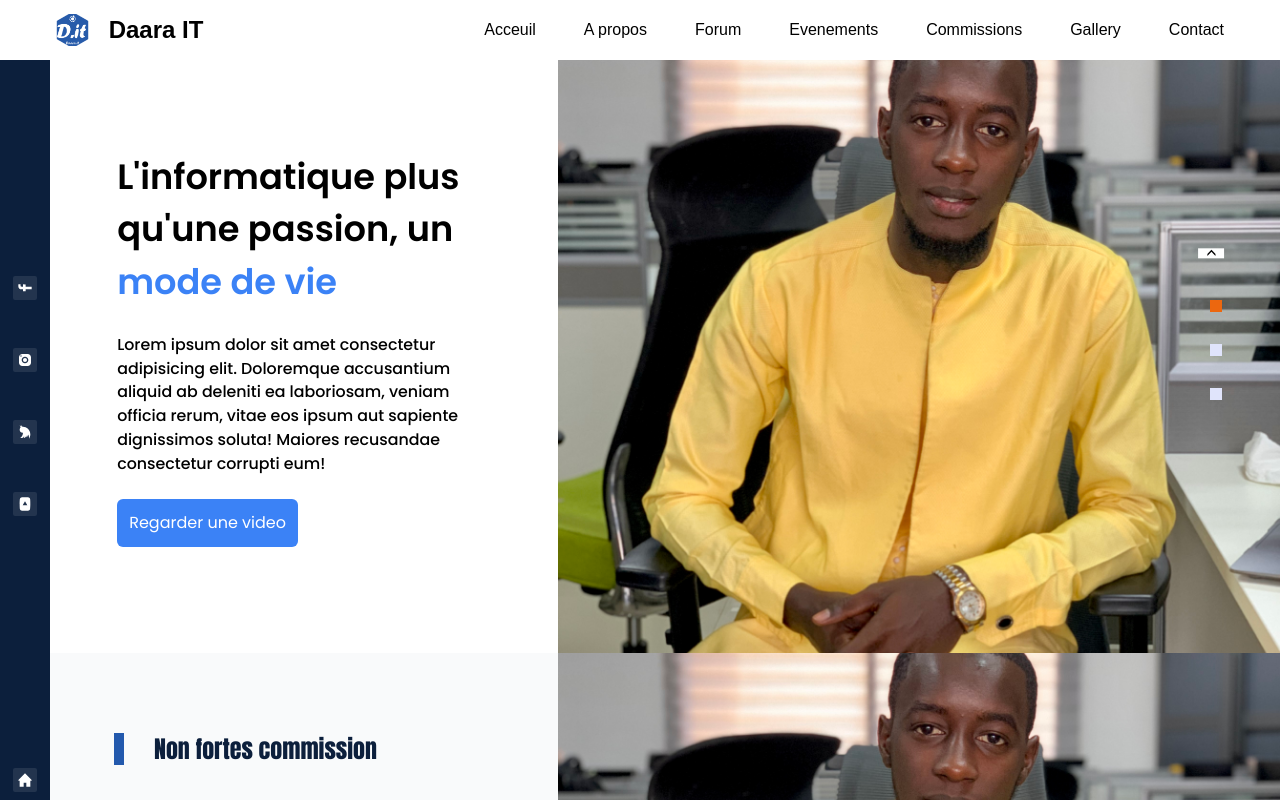
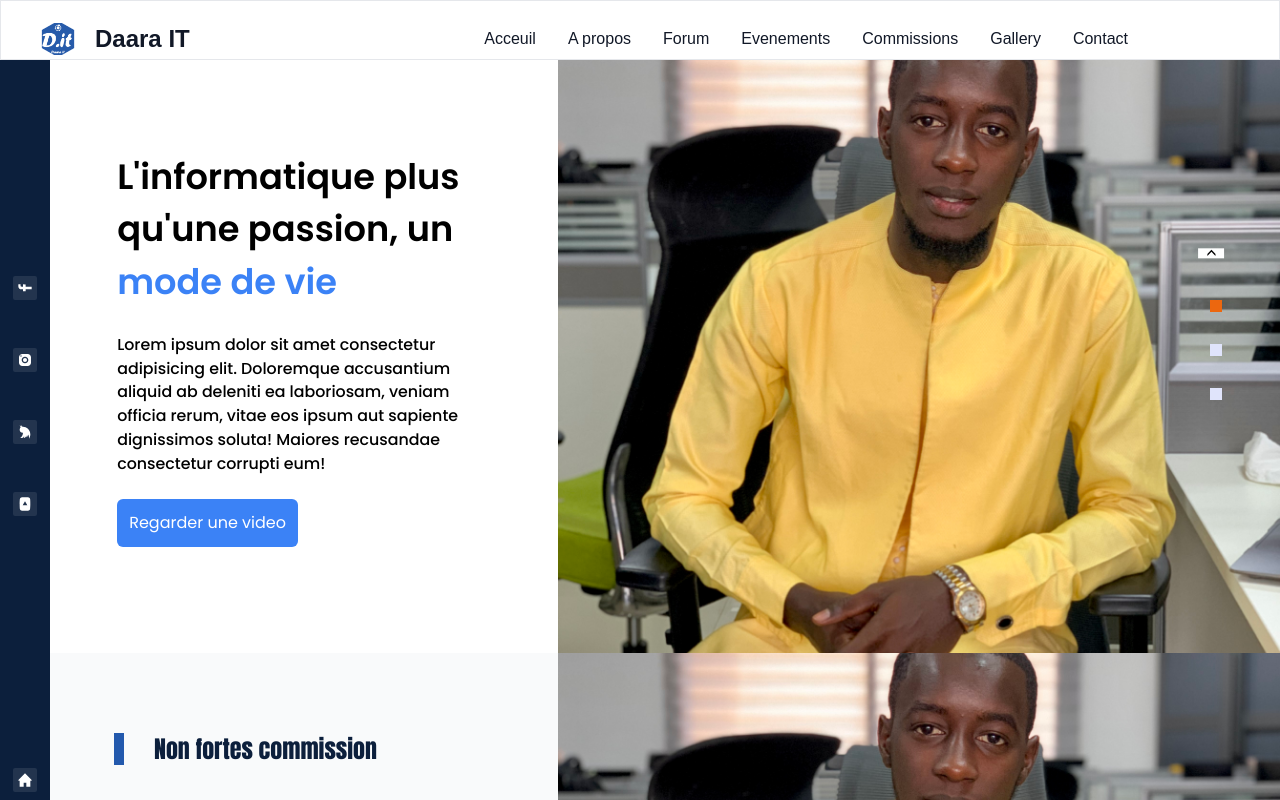
Before and after one commit to Takha65/DaaraIT-site-officiel, a React (Create React App) app: page / in a window 1280 px wide. Shown: the top 800 px of the page. Built offline with nearby package versions, Linux system fonts and the light colour scheme.

Commit message:
refactoring navbar

```diff
--- a/package.json
+++ b/package.json
@@ -2,6 +2,7 @@
   "version": "0.1.0",
   "private": true,
   "dependencies": {
+    "@material-tailwind/react": "^1.4.2",
     "@tabler/icons-react": "^2.13.1",
     "@testing-library/jest-dom": "^5.16.5",
     "@testing-library/react": "^13.4.0",
--- a/src/components/menu/MenuItem.jsx
+++ b/src/components/menu/MenuItem.jsx
@@ -1,18 +1,20 @@
 import React from 'react';
 import { NavLink } from 'react-router-dom';
-// import { NavLink } from 'react-bootstrap'
+import { Typography } from '@material-tailwind/react';
 
 const MenuItem = ({ menuItem }) => {
   const { to, label } = menuItem;
   return (
-    <li className="md:item md:flex md:items-center md:ml-2 md:px-2 md:py-2 md:hover:scale-110 md:hover:border-b-[4px] md:hover:border-black md:hover:pb-0 duration-150">
-      <NavLink
-        to={to}
-        class="block py-2 pl-3 pr-4 text-gray-900 rounded hover:bg-gray-100 md:hover:bg-transparent md:border-0 md:hover:text-blue-700 md:p-0 dark:text-white md:dark:hover:text-blue-500 dark:hover:bg-gray-700 dark:hover:text-white md:dark:hover:bg-transparent"
-      >
+    <Typography
+      as="li"
+      variant="small"
+      color="blue-gray"
+      className="p-1 font-normal md:hover:scale-110 md:hover:border-b-[2px] md:hover:border-black md:hover:pb-0 duration-150"
+    >
+      <NavLink to={to} class="flex items-center  text-gray-900 pb-1.5">
         {label}
       </NavLink>
-    </li>
+    </Typography>
   );
 };
 
--- a/src/components/modules/menu.css
+++ b/src/components/modules/menu.css
@@ -27,7 +27,7 @@
 .menu > li {
   float: left;
   position: relative;
-  color: white;
+  /* color: white; */
   cursor: pointer;
 }
 .menu > li:hover {
--- a/src/components/modules/menu.jsx
+++ b/src/components/modules/menu.jsx
@@ -1,5 +1,11 @@
 import React, { useState } from 'react';
-import { Link } from 'react-router-dom';
+import {
+  Navbar,
+  MobileNav,
+  Typography,
+  Button,
+  IconButton,
+} from '@material-tailwind/react';
 import logo from '../../images/logo-dit.png';
 import { sidebarRoutes } from '../../routes/sidebar.routes';
 import MenuItem from '../menu/MenuItem';
@@ -8,53 +14,136 @@
 import './menu.css';
 
 const Menu = () => {
-  const [isOpen, setIsOpen] = useState(false);
+  const [openNav, setOpenNav] = React.useState(false);
+
+  React.useEffect(() => {
+    window.addEventListener(
+      'resize',
+      () => window.innerWidth >= 960 && setOpenNav(false)
+    );
+  }, []);
+
+  const navList = (
+    <ul className="mb-4 mt-2 flex flex-col gap-2 lg:mb-0 lg:mt-0 lg:flex-row lg:items-center lg:gap-6 bg-white">
+      <ResourceDataMap
+        resourceData={sidebarRoutes}
+        resourceItem={MenuItem}
+        resourceName="menuItem"
+      />
+    </ul>
+  );
   return (
-    <nav class="fixed z-[100] top-0 md:flex md:items-center  bg-white w-full  h-[60px] md:px-8 border-gray-200 dark:bg-gray-900">
-      <div class="w-full flex flex-wrap items-center justify-between mx-auto p-4">
-        <Link to="/" class="flex items-center">
-          <img src={logo} class="h-8 mr-3" alt="Flowbite Logo" />
-          <span class="self-center text-2xl font-semibold whitespace-nowrap dark:text-white">
-            Daara IT
-          </span>
-        </Link>
-        <button
-          data-collapse-toggle="navbar-default"
-          type="button"
-          class="inline-flex items-center p-2 ml-3 text-sm text-gray-500 rounded-lg md:hidden hover:bg-gray-100 focus:outline-none focus:ring-2 focus:ring-gray-200 dark:text-gray-400 dark:hover:bg-gray-700 dark:focus:ring-gray-600"
-          aria-controls="navbar-default"
-          aria-expanded="false"
-          onClick={() => setIsOpen(!isOpen)}
+    // <nav class="fixed z-[100] top-0 md:flex md:items-center  bg-white w-full  h-[60px] md:px-8 border-gray-200 dark:bg-gray-900">
+    //   <div class="w-full flex flex-wrap items-center justify-between mx-auto p-4">
+    //     <Link to="/" class="flex items-center">
+    //       <img src={logo} class="h-8 mr-3" alt="Flowbite Logo" />
+    //       <span class="self-center text-2xl font-semibold whitespace-nowrap dark:text-white">
+    //         Daara IT
+    //       </span>
+    //     </Link>
+    //     <button
+    //       data-collapse-toggle="navbar-default"
+    //       type="button"
+    //       class="inline-flex items-center p-2 ml-3 text-sm text-gray-500 rounded-lg md:hidden hover:bg-gray-100 focus:outline-none focus:ring-2 focus:ring-gray-200 dark:text-gray-400 dark:hover:bg-gray-700 dark:focus:ring-gray-600"
+    //       aria-controls="navbar-default"
+    //       aria-expanded="false"
+    //       onClick={() => setIsOpen(!isOpen)}
+    //     >
+    //       <span class="sr-only">Open main menu</span>
+    //       <svg
+    //         class="w-6 h-6"
+    //         aria-hidden="true"
+    //         fill="currentColor"
+    //         viewBox="0 0 20 20"
+    //         xmlns="http://www.w3.org/2000/svg"
+    //       >
+    //         <path
+    //           fill-rule="evenodd"
+    //           d="M3 5a1 1 0 011-1h12a1 1 0 110 2H4a1 1 0 01-1-1zM3 10a1 1 0 011-1h12a1 1 0 110 2H4a1 1 0 01-1-1zM3 15a1 1 0 011-1h12a1 1 0 110 2H4a1 1 0 01-1-1z"
+    //           clip-rule="evenodd"
+    //         ></path>
+    //       </svg>
+    //     </button>
+    //     <div
+    //       class={`${isOpen ? 'block' : 'hidden'} w-full md:block md:w-auto`}
+    //       id="navbar-default"
+    //     >
+    //       <ul class="md:h-[53px] flex flex-col p-4 md:p-0 mt-4 border border-gray-100 rounded-lg bg-gray-50 md:flex-row md:space-x-8 md:mt-0 md:border-0 md:bg-white dark:bg-gray-800 md:dark:bg-gray-900 dark:border-gray-700">
+    //         <ResourceDataMap
+    //           resourceData={sidebarRoutes}
+    //           resourceItem={MenuItem}
+    //           resourceName="menuItem"
+    //         />
+    //       </ul>
+    //     </div>
+    //   </div>
+    // </nav>
+
+    <Navbar className="fixed inset-0 z-10 h-[60px] max-w-full rounded-none py-2 px-4 lg:px-8 lg:py-4">
+      <div className="flex items-center justify-between text-gray-900">
+        <Typography
+          as="a"
+          href="#"
+          className="mr-4 cursor-pointer flex items-center py-1.5 text-2xl font-semibold  text-gray-900"
         >
-          <span class="sr-only">Open main menu</span>
-          <svg
-            class="w-6 h-6"
-            aria-hidden="true"
-            fill="currentColor"
-            viewBox="0 0 20 20"
-            xmlns="http://www.w3.org/2000/svg"
+          <img src={logo} class="h-8 w-[50px] mr-3" alt="Flowbite Logo" /> Daara
+          IT
+        </Typography>
+        <div className="flex items-center gap-4">
+          <div className="mr-4 hidden lg:block">{navList}</div>
+          <Button
+            variant="gradient"
+            size="sm"
+            className="hidden lg:inline-block"
           >
-            <path
-              fill-rule="evenodd"
-              d="M3 5a1 1 0 011-1h12a1 1 0 110 2H4a1 1 0 01-1-1zM3 10a1 1 0 011-1h12a1 1 0 110 2H4a1 1 0 01-1-1zM3 15a1 1 0 011-1h12a1 1 0 110 2H4a1 1 0 01-1-1z"
-              clip-rule="evenodd"
-            ></path>
-          </svg>
-        </button>
-        <div
-          class={`${isOpen ? 'block' : 'hidden'} w-full md:block md:w-auto`}
-          id="navbar-default"
-        >
-          <ul class="md:h-[53px] flex flex-col p-4 md:p-0 mt-4 border border-gray-100 rounded-lg bg-gray-50 md:flex-row md:space-x-8 md:mt-0 md:border-0 md:bg-white dark:bg-gray-800 md:dark:bg-gray-900 dark:border-gray-700">
-            <ResourceDataMap
-              resourceData={sidebarRoutes}
-              resourceItem={MenuItem}
-              resourceName="menuItem"
-            />
-          </ul>
+            <span>Buy Now</span>
+          </Button>
+          <IconButton
+            variant="text"
+            className="ml-auto h-6 w-6 text-inherit hover:bg-transparent focus:bg-transparent active:bg-transparent lg:hidden  text-gray-900"
+            ripple={false}
+            onClick={() => setOpenNav(!openNav)}
+          >
+            {openNav ? (
+              <svg
+                xmlns="http://www.w3.org/2000/svg"
+                fill="none"
+                className="h-6 w-6"
+                viewBox="0 0 24 24"
+                stroke="currentColor"
+                strokeWidth={2}
+              >
+                <path
+                  strokeLinecap="round"
+                  strokeLinejoin="round"
+                  d="M6 18L18 6M6 6l12 12"
+                />
+              </svg>
+            ) : (
+              <svg
+                xmlns="http://www.w3.org/2000/svg"
+                className="h-6 w-6"
+                fill="none"
+                stroke="currentColor"
+                strokeWidth={2}
+              >
+                <path
+                  strokeLinecap="round"
+                  strokeLinejoin="round"
+                  d="M4 6h16M4 12h16M4 18h16"
+                />
+              </svg>
+            )}
+          </IconButton>
         </div>
       </div>
-    </nav>
+      <MobileNav open={openNav}>
+        {navList}
+        <Button variant="gradient" size="sm" fullWidth className="mb-2">
+          <span>Buy Now</span>
+        </Button>
+      </MobileNav>
+    </Navbar>
   );
 };
 
```
Also changed, not shown: 2 other files (tests, documents, lock files or other folders).
